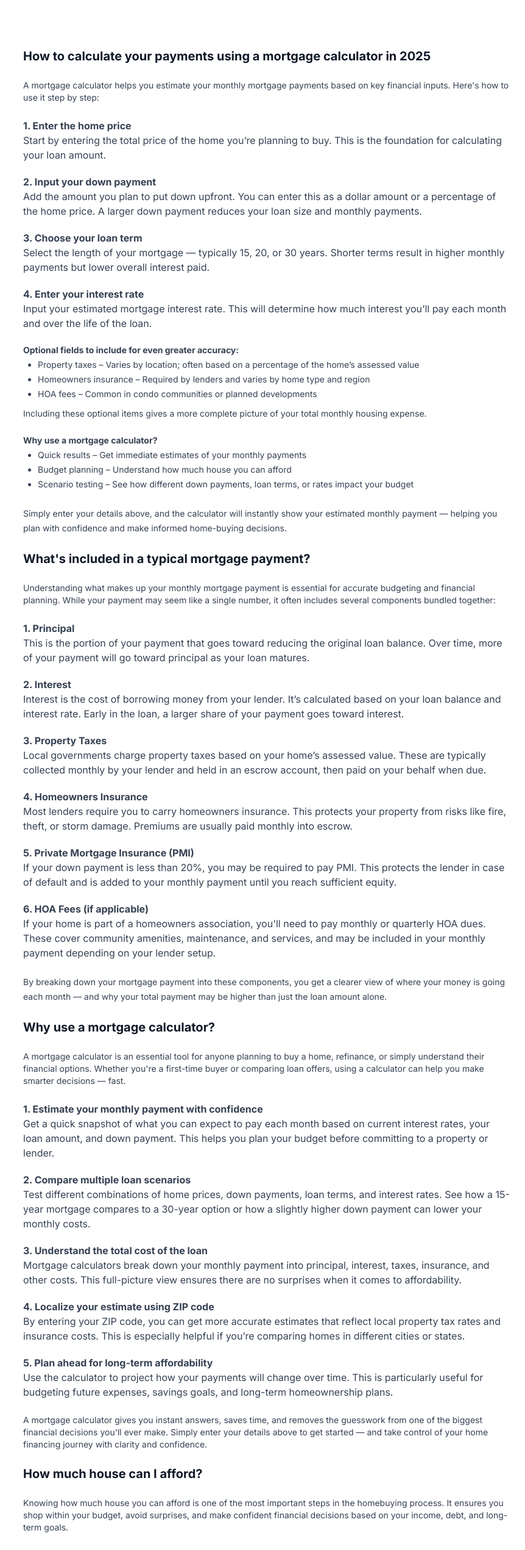
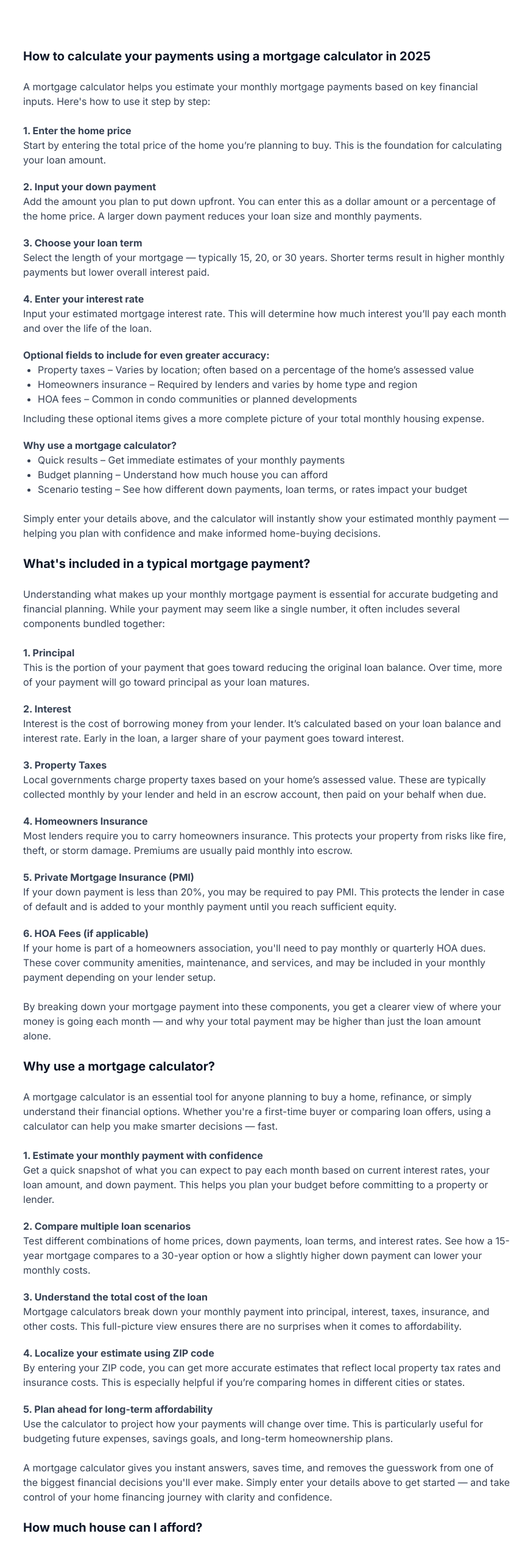
Before and after one commit to DaniielDz/homecosts, a Next.js app: page /mortgage in a window 1280 px wide. Shown: the part 840-3381 px from the top of the page at 61% size, without its empty margins (418-1280 px from the left). Built offline with nearby package versions, Linux system fonts and the light colour scheme.

Commit message:
Fix details

```diff
--- a/app/[category]/[calculator]/ui/AsideContent.tsx
+++ b/app/[category]/[calculator]/ui/AsideContent.tsx
@@ -58,7 +58,7 @@ export function AsideContent({
     return (
         <aside className="w-full xl:w-[30%] p-8 pr-4 xl:pl-12 mt-8 flex flex-col gap-8 items-start md:items-start md:flex-row md:justify-around xl:flex-col">
             <div className="flex flex-col gap-5 xl:mt-[640px] xl:mb-[290px]">
-                <p className="text-gray-900 text-base lg:text-lg font-semibold">Share This</p>
+                <p className="text-gray-900 text-lg font-semibold">Share This</p>
                 <div className="flex gap-4">
                     {Object.entries(socialLinks).map(([key, href]) => (
                         <button
@@ -74,7 +74,7 @@ export function AsideContent({
             </div>
 
             <div className="flex flex-col gap-5 xl:mt-10">
-                <p className="text-gray-900 text-base lg:text-lg font-semibold">
+                <p className="text-gray-900 text-lg font-semibold">
                     Explore Related Calculators
                 </p>
                 <ul>
--- a/app/[category]/[calculator]/ui/NotesSection.tsx
+++ b/app/[category]/[calculator]/ui/NotesSection.tsx
@@ -24,7 +24,7 @@ export function NotesSection({
 
 
     return (
-        <section className='flex flex-col gap-4 text-sm md:text-base'>
+        <section className='flex flex-col gap-4 text-base'>
             <h2 className='text-[#111827] text-2xl font-semibold'>Notes for {calculatorName}</h2>
             <p>In <strong>{year}</strong>, the estimated <strong>{projectType}</strong> starts at <strong>{typeof(lowCost) === "string" ? `${lowCost} - ${highCost}` : `$${lowCost} - $${highCost}`}</strong> per {qtyLabel}. Use our <strong>{calculatorName}</strong> for cost estimates customized to<strong>{cityName ? ` ${cityName}, ${stateName}` : ""}</strong>, <strong>{qty} {qtyLabel}</strong>, and selected materials and services.</p>
             <div>
--- a/app/[category]/[calculator]/ui/ReferencesSection.tsx
+++ b/app/[category]/[calculator]/ui/ReferencesSection.tsx
@@ -3,7 +3,7 @@ import Link from "next/link";
 
 export function ReferencesSection({ references }: { references: summaryLink[] }) {
     return (
-        <section className="text-sm md:text-base">
+        <section className="text-base">
             <h2 className='text-[#111827] text-2xl font-bold mb-4'>References</h2>
             <ul className='list-disc pl-6'>
                 {
--- a/app/mortgage/ui/components/MortgageGuide.tsx
+++ b/app/mortgage/ui/components/MortgageGuide.tsx
@@ -136,7 +136,7 @@ const sections: Section[] = [
         title: `How to calculate your payments using a mortgage calculator in ${new Date().getFullYear()}`,
         content: (
             <>
-                <p className="text-sm text-gray-700 my-6">A mortgage calculator helps you estimate your monthly mortgage payments based on key financial inputs. Here&apos;s how to use it step by step:</p>
+                <p className="text-base text-gray-700 my-6">A mortgage calculator helps you estimate your monthly mortgage payments based on key financial inputs. Here&apos;s how to use it step by step:</p>
                 <ol className="space-y-5">
                     {steps[0].map((step, index) => (
                         <ListItem key={index} title={`${index + 1}. ${step.title}`} text={step.text} />
@@ -163,7 +163,7 @@ const sections: Section[] = [
         title: "What's included in a typical mortgage payment?",
         content: (
             <>
-                <p className="text-sm text-gray-700 my-6">Understanding what makes up your monthly mortgage payment is essential for accurate budgeting and financial planning. While your payment may seem like a single number, it often includes several components bundled together:</p>
+                <p className="text-base text-gray-700 my-6">Understanding what makes up your monthly mortgage payment is essential for accurate budgeting and financial planning. While your payment may seem like a single number, it often includes several components bundled together:</p>
                 <ol className="space-y-5">
                     {steps[1].map((step, index) => (
                         <ListItem key={index} title={`${index + 1}. ${step.title}`} text={step.text} />
@@ -177,13 +177,13 @@ const sections: Section[] = [
         title: "Why use a mortgage calculator?",
         content: (
             <>
-                <p className="text-sm text-gray-700 my-6">A mortgage calculator is an essential tool for anyone planning to buy a home, refinance, or simply understand their financial options. Whether you&apos;re a first-time buyer or comparing loan offers, using a calculator can help you make smarter decisions — fast.</p>
+                <p className="text-base text-gray-700 my-6">A mortgage calculator is an essential tool for anyone planning to buy a home, refinance, or simply understand their financial options. Whether you&apos;re a first-time buyer or comparing loan offers, using a calculator can help you make smarter decisions — fast.</p>
                 <ol className="space-y-5">
                     {steps[2].map((step, index) => (
                         <ListItem key={index} title={`${index + 1}. ${step.title}`} text={step.text} />
                     ))}
                 </ol>
-                <p className="text-sm text-gray-700 my-6">A mortgage calculator gives you instant answers, saves time, and removes the guesswork from one of the biggest financial decisions you&apos;ll ever make. Simply enter your details above to get started — and take control of your home financing journey with clarity and confidence.</p>
+                <p className="text-base text-gray-700 my-6">A mortgage calculator gives you instant answers, saves time, and removes the guesswork from one of the biggest financial decisions you&apos;ll ever make. Simply enter your details above to get started — and take control of your home financing journey with clarity and confidence.</p>
             </>
         ),
     },
@@ -191,13 +191,13 @@ const sections: Section[] = [
         title: "How much house can I afford?",
         content: (
             <>
-                <p className="text-sm text-gray-700 my-6">Knowing how much house you can afford is one of the most important steps in the homebuying process. It ensures you shop within your budget, avoid surprises, and make confident financial decisions based on your income, debt, and long-term goals.</p>
+                <p className="text-base text-gray-700 my-6">Knowing how much house you can afford is one of the most important steps in the homebuying process. It ensures you shop within your budget, avoid surprises, and make confident financial decisions based on your income, debt, and long-term goals.</p>
                 <ol className="space-y-5">
                     {steps[3].map((step, index) => (
                         <ListItem key={index} title={`${index + 1}. ${step.title}`} text={step.text} />
                     ))}
                 </ol>
-                <p className="text-sm text-gray-700 my-6">Using a mortgage affordability calculator can quickly crunch these numbers and help you understand your realistic price range. It’s the easiest way to set a smart homebuying budget — before you start touring properties or applying for pre-approval.</p>
+                <p className="text-base text-gray-700 my-6">Using a mortgage affordability calculator can quickly crunch these numbers and help you understand your realistic price range. It’s the easiest way to set a smart homebuying budget — before you start touring properties or applying for pre-approval.</p>
             </>
         ),
     },
@@ -205,13 +205,13 @@ const sections: Section[] = [
         title: "How can I lower my monthly mortgage payment?",
         content: (
             <>
-                <p className="text-sm text-gray-700 my-6">If your mortgage payments feel too high—or you’re planning ahead and want to reduce costs—there are several smart strategies that can help lower your monthly mortgage bill. Even small adjustments can lead to significant savings over time.</p>
+                <p className="text-base text-gray-700 my-6">If your mortgage payments feel too high—or you’re planning ahead and want to reduce costs—there are several smart strategies that can help lower your monthly mortgage bill. Even small adjustments can lead to significant savings over time.</p>
                 <ol className="space-y-5">
                     {steps[4].map((step, index) => (
                         <ListItem key={index} title={`${index + 1}. ${step.title}`} text={step.text} />
                     ))}
                 </ol>
-                <p className="text-sm text-gray-700 my-6">By combining several of these strategies, you can significantly reduce your monthly mortgage payment and free up more room in your budget. Use our mortgage calculator above to test different scenarios and instantly see how each change could impact your payment.</p>
+                <p className="text-base text-gray-700 my-6">By combining several of these strategies, you can significantly reduce your monthly mortgage payment and free up more room in your budget. Use our mortgage calculator above to test different scenarios and instantly see how each change could impact your payment.</p>
             </>
         ),
     },
@@ -223,7 +223,7 @@ export default function MortgageGuide() {
             {sections.map((section, index) => (
                 <div key={index}>
                     <h2 className="text-xl font-bold text-gray-900 mt-6">{section.title}</h2>
-                    <div className="text-gray-700 text-sm leading-6">{section.content}</div>
+                    <div className="text-gray-700 text-base leading-6">{section.content}</div>
                 </div>
             ))}
         </div>
```
Also changed, not shown: app/[category]/[calculator]/ui/FaqSection.tsx (+4 -4 lines), app/[category]/[calculator]/ui/OverviewSection.tsx (+17 -7 lines).
